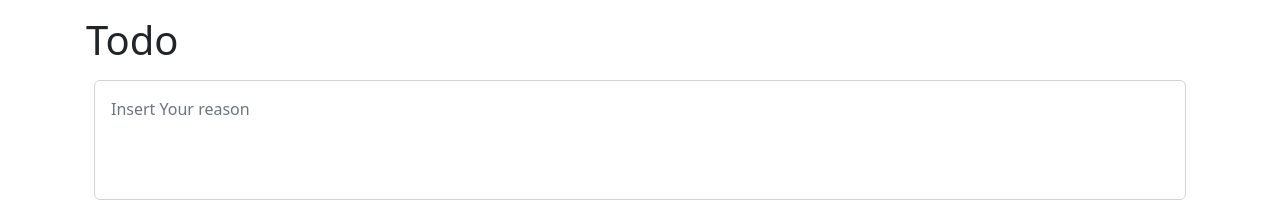
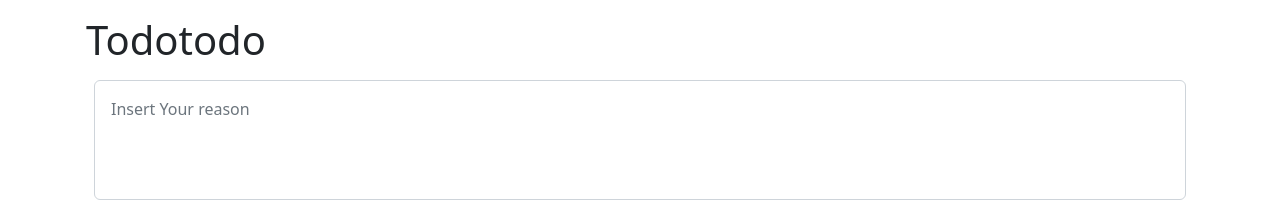
Before and after one commit to salehloke/ngrx-data-example, an Angular app: page / in a window 1280 px wide. Shown: the top 202 px of the page. Built offline with nearby package versions, Linux system fonts and the light colour scheme; what @ngrx/store would draw is missing.

Commit message:
1 file modified

```diff
--- a/src/app/todos/todos.component.html
+++ b/src/app/todos/todos.component.html
@@ -1,5 +1,5 @@
 <div class="container p-3">
-  <h1>Todo</h1>
+  <h1>Todotodo</h1>
   <div class="row mb-2">
     <!-- form start here -->
     <form [formGroup]="todoForm">
```
